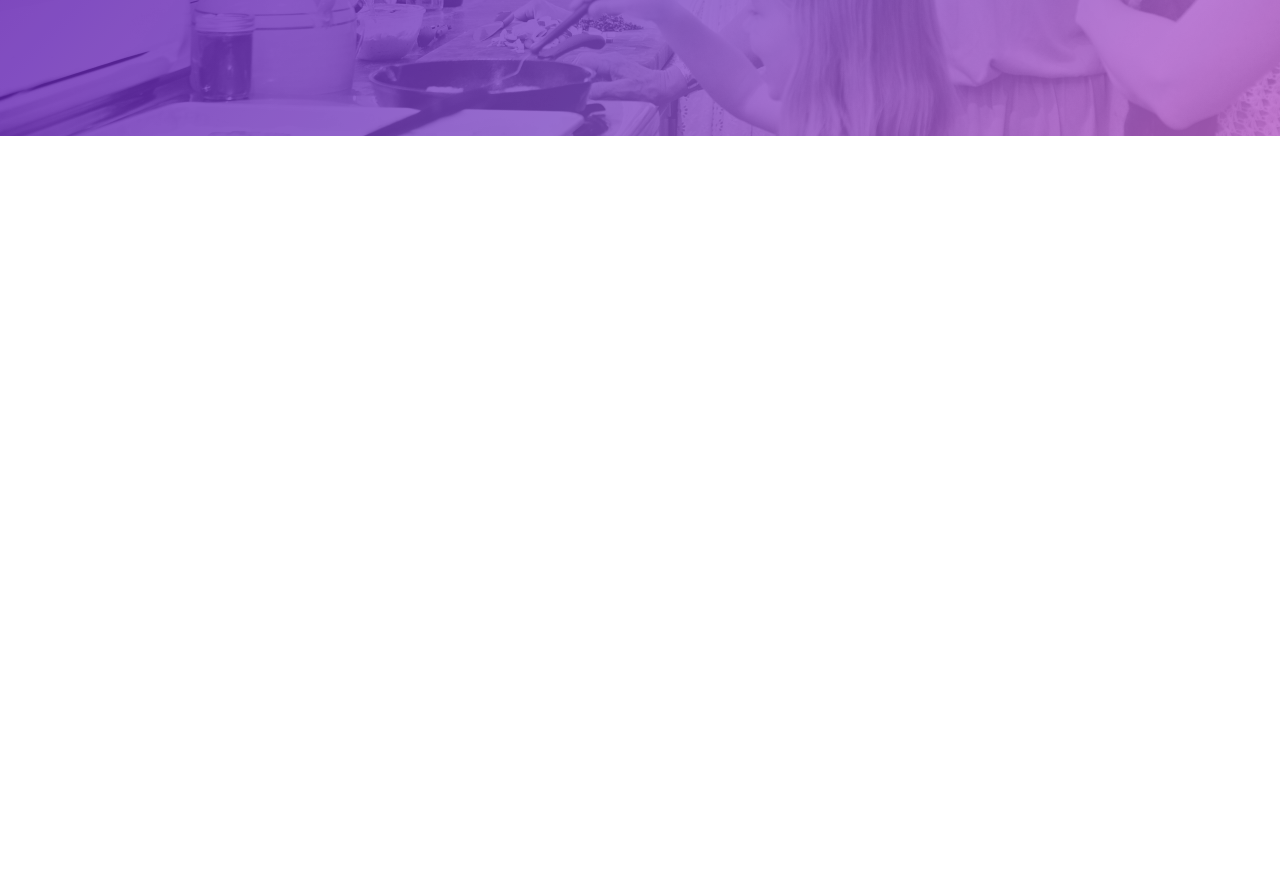
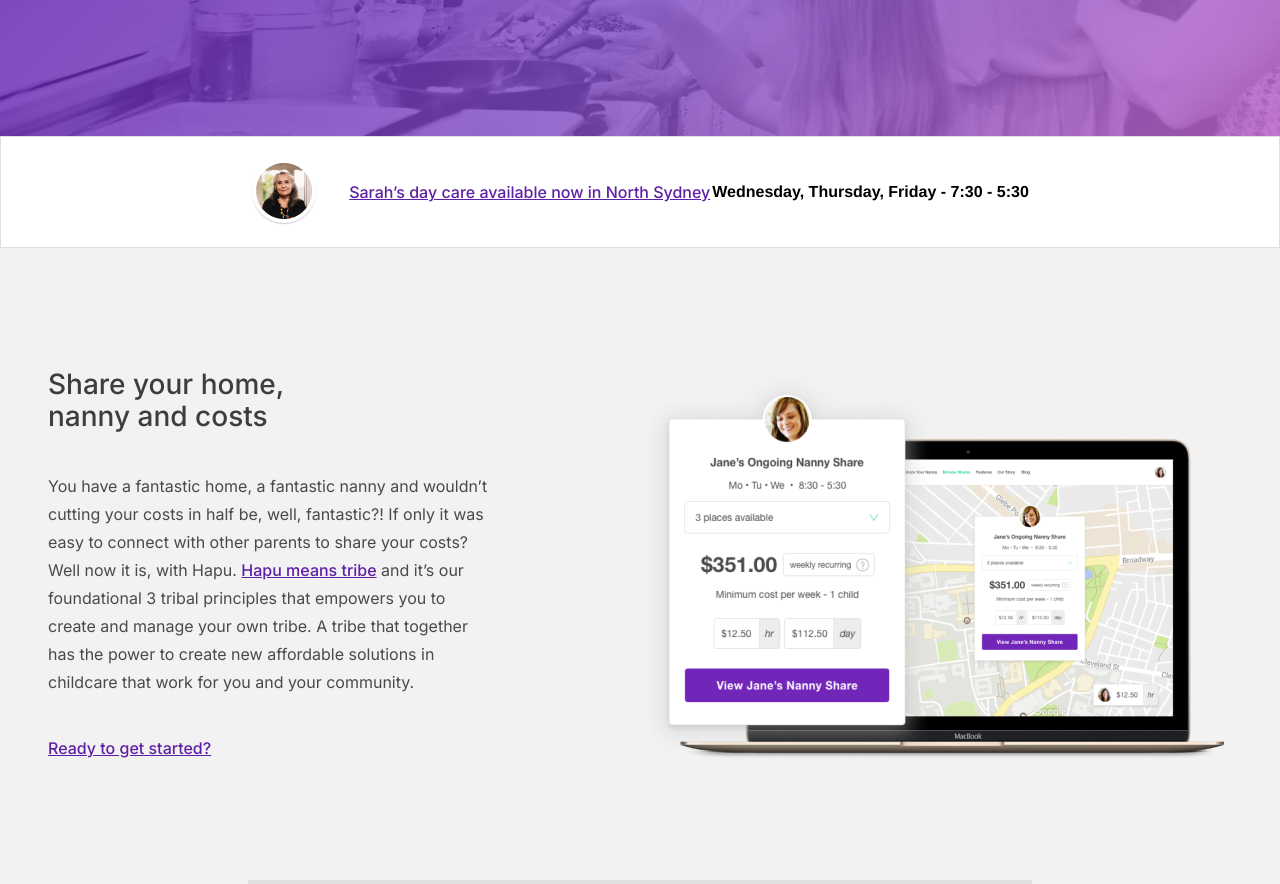
Before and after one commit to artur-coelho/jungledevs-challange, a React (Create React App) app: page / in a window 1280 px wide. Shown: the part 480-1364 px from the top of the page. Before the commit the page ends 800 px from the top, so only its background shows below. Built offline with nearby package versions, Linux system fonts and the light colour scheme.

Commit message:
Adicionada a primeira secao de exibicao

```diff
--- a/src/App.jsx
+++ b/src/App.jsx
@@ -1,7 +1,10 @@
 import styles from './App.module.css';
+import { BrowserRouter, Link } from 'react-router-dom';
 import Header from './header';
 import BANNERINTRO from './assets/image-intro.png'
 import PLAYBUTTON from './assets/play-button.svg'
+import PROFILEIMG from './assets/profile-image.png'
+import NOTEBOOKIMG from './assets/image-notebook.png'
 
 const App = () => {
   return (
@@ -21,7 +24,37 @@ const App = () => {
 
             <img src={BANNERINTRO} alt="Imagem da intro para demonstração" className={styles.bannerImage} />
           </div>
-          </div>
+        </div>
+      </section>
+      <section className={styles.avaliableProfile}>
+        <img src={PROFILEIMG} alt="Sarah's profile" />
+        <BrowserRouter>
+          <Link to ="" className={styles.linkToProfile}>
+            Sarah’s day care available now in North Sydney
+          </Link>
+        </BrowserRouter>
+        <span className={styles.avaliableSchedules}>
+           Wednesday, Thursday, Friday - 7:30 - 5:30
+        </span>
+      </section>
+      <section className={styles.backgroundSection}>
+        <div className={styles.container}>
+          <section className={styles.exhibitionSection}>
+            <div>
+              <h2 className={styles.exhibitionSectionTitle}>
+                Share your home,<br/> nanny and costs
+              </h2>
+              <p className={styles.exhibitionSectionText}>
+              You have a fantastic home, a fantastic nanny and wouldn’t cutting your costs in half be, well, fantastic?! If only it was easy to connect with other parents to share your costs? Well now it is, with Hapu. <b className={styles.inTextLink}>Hapu means tribe</b> and it’s our foundational 3 tribal principles that empowers you to create and manage your own tribe. A tribe that together has the power to create new affordable solutions in childcare that work for you and your community.
+              </p>
+              <span className={styles.getStartedLink}>
+                Ready to get started?
+              </span>
+            </div>
+            <img src={NOTEBOOKIMG} alt="Imagem demonstrando a aplicativo em um notebook" className={styles.exhibitionSectionImage}/>
+          </section>
+        </div>
+        <hr className={styles.divider}></hr>
       </section>
 
     </div>
--- a/src/App.module.css
+++ b/src/App.module.css
@@ -1,6 +1,19 @@
 .container {
   width: 1184px;
   margin: 0 auto;
+}
+
+.backgroundSection {
+  width: 100%;
+  background-color: #f2f2f2;
+}
+
+.divider {
+  margin: 0 auto;
+  content: "";
+  width: 784px;
+  height: 0;
+  border: 2px solid #dfdfdf;
 }
 
 .intro {
@@ -51,3 +64,83 @@
   margin: 170px 100px 0 0;
   justify-self: center;
 }
+
+.avaliableProfile {
+  width: 100%;
+  height: 112px;
+  text-align: center;
+  justify-content: center;
+  align-items: center;
+  display: flex;
+  background: #ffffff;
+  border: 1px solid #dfdfdf;
+}
+
+.avaliableProfile img {
+  margin-right: 32px;
+}
+
+.linkToProfile {
+  margin-right: 2px;
+  font-family: "Inter", sans-serif;
+  font-weight: 500;
+  font-size: 16px;
+  text-decoration-line: underline;
+  color: #5e20a4;
+}
+
+.avaliableSchedules {
+  font-family: Helvetica, sans-serif;
+  font-weight: bold;
+  font-size: 16px;
+  color: #000000;
+}
+
+.exhibitionSection {
+  display: grid;
+  grid-template-columns: 50% 50%;
+}
+
+.exhibitionSectionTitle {
+  max-width: 428px;
+  margin: 120px 0 40px 0;
+  font-family: "Inter", sans-serif;
+  font-weight: 500;
+  font-size: 28px;
+  line-height: 32px;
+  color: #3d3d3d;
+}
+
+.exhibitionSectionText {
+  max-width: 444px;
+  margin-bottom: 40px;
+  font-family: Inter;
+  font-size: 16px;
+  line-height: 28px;
+  color: #4a4a4a;
+}
+
+.inTextLink {
+  font-family: Inter;
+  font-weight: 500;
+  font-size: 16px;
+  line-height: 24px;
+  text-decoration-line: underline;
+  color: #5e20a4;
+  cursor: pointer;
+}
+
+.getStartedLink {
+  margin-bottom: 120px;
+  font-family: Inter;
+  font-weight: 500;
+  font-size: 16px;
+  line-height: 24px;
+  text-decoration-line: underline;
+  color: #5e20a4;
+  cursor: pointer;
+}
+
+.exhibitionSectionImage {
+  margin: 120px 0;
+}
```
Also changed, not shown: src/assets/image-notebook.png (added).
